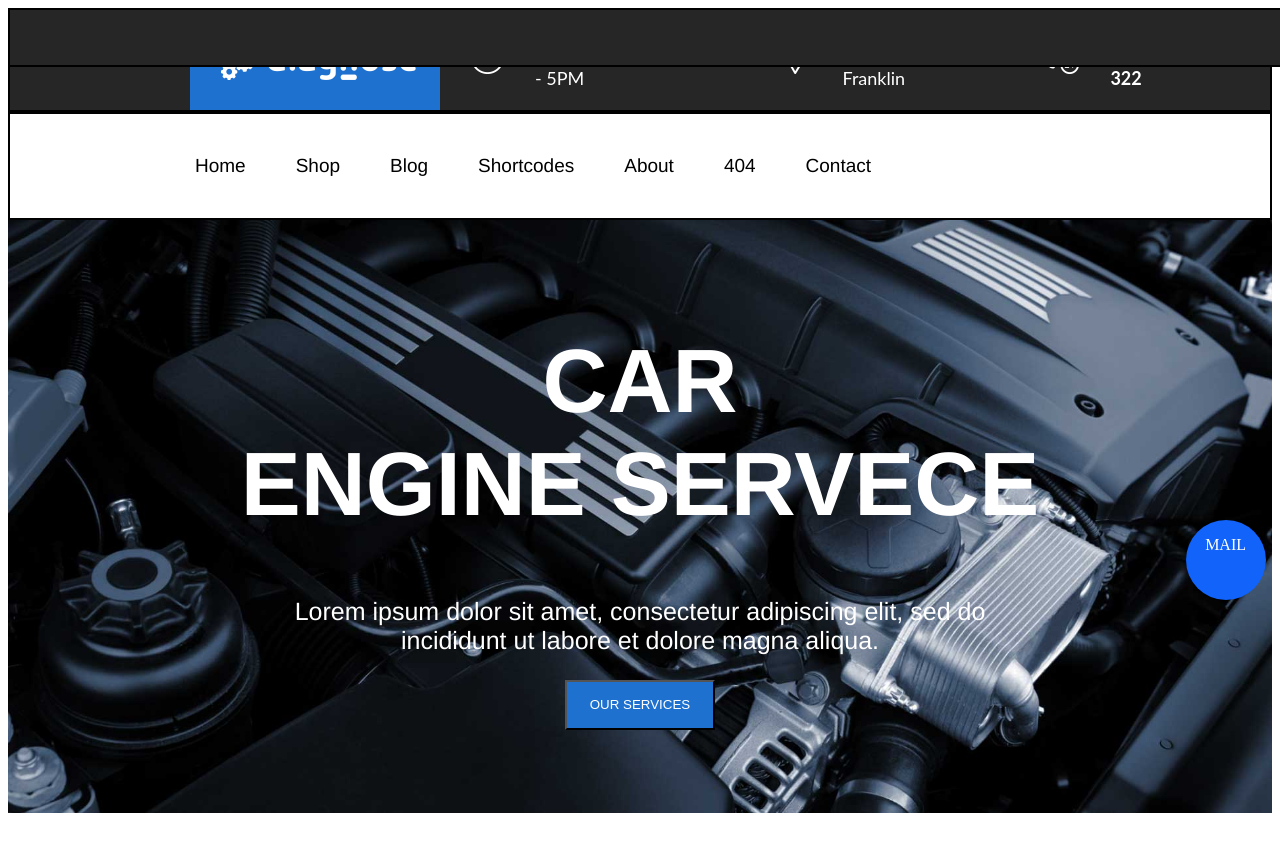
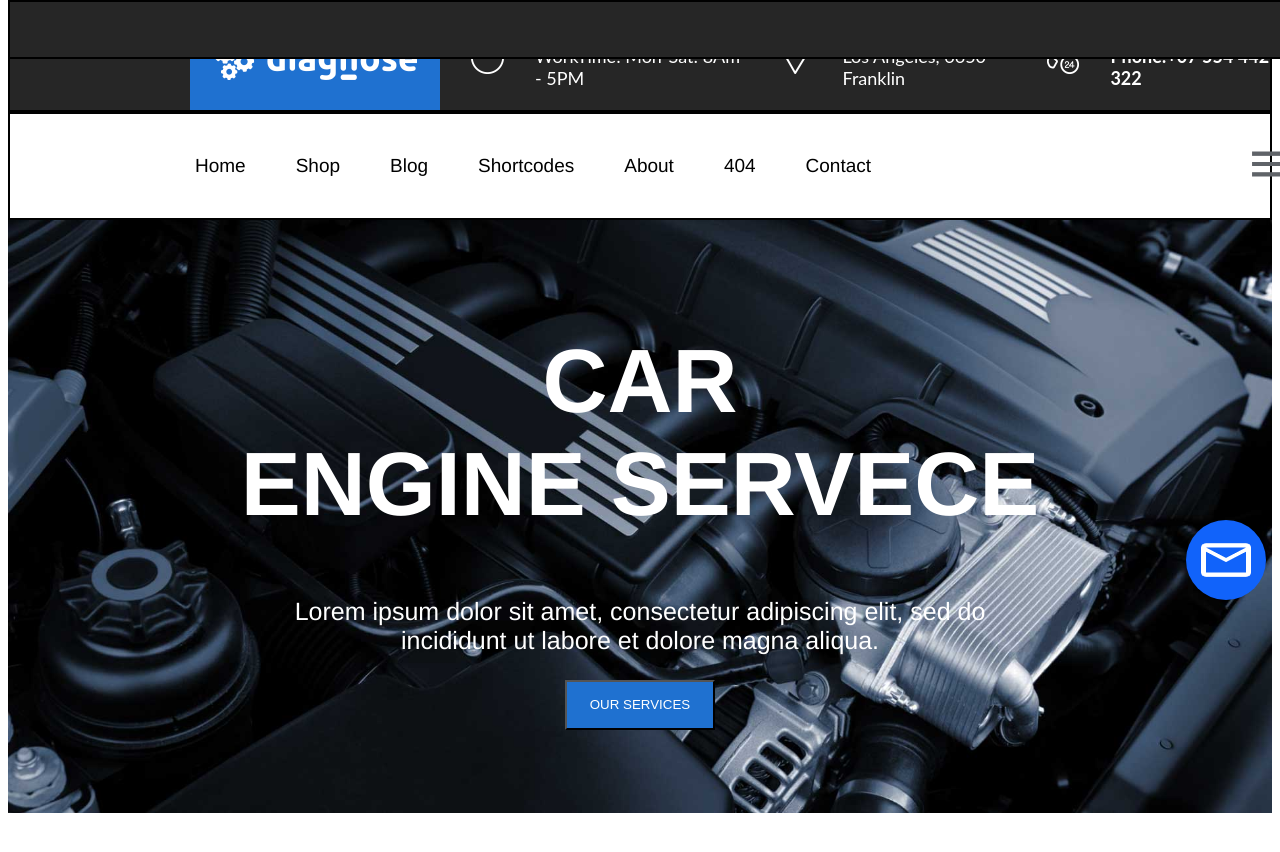
Before and after one commit to sarfaraz3535/Auto-Parts, a plain HTML site: page index.html in a window 1280 px wide. Drawn offline with Linux system fonts and the light colour scheme.

Commit message:
more worked

```diff
--- a/index.html
+++ b/index.html
@@ -7,14 +7,16 @@
     <title>clone-Diagnose - Auto Repair Services WordPress Theme Preview - ThemeForest</title>
 </head>
 <body>
+
+<div class="main-div">
     <div>
         <div id="buy">
             <!-- <div><img id="logo-pic" src="assets/logo.png" alt=""> -->
             <button id="btn-buy">Buy now</button></div>
-    </div>
+
     </div>
 
-<div id="mail-link"><p>MAIL</p></div>
+    <div id="mail-link"><img class="mail-img" src="assets/mail_24dp_FFFFFF_FILL0_wght400_GRAD0_opsz24.png"></div>
 
     <!-- <div id="prhs"></div> -->
     <!-- <div id="rltd"></div> -->
@@ -44,6 +46,7 @@
                 <li>404</li>
                 <li>Contact</li>
             </ul>
+            <img class="menu-logo" src="assets/menu_24dp_5F6368_FILL0_wght400_GRAD0_opsz24.png">
         </div>
     </nav>
 
@@ -55,5 +58,7 @@
     </div>
 
 
+
+</div>
 </body>
 </html>
--- a/style.css
+++ b/style.css
@@ -1,3 +1,10 @@
+.main-div{
+    height: 100%;
+    width: 100%;
+    margin: 0%;
+    padding: 0%;
+}
+
 #logo-pic{
     width: 200px;
     padding-top: 10px;
@@ -8,6 +15,7 @@
     width: 100%;
     background-color: #262626;
     position: fixed;
+    top: 0;
 
 }
 #btn-buy{
@@ -71,6 +79,12 @@ ul{
 ul li{
     margin: 25px;
 }
+.menu-logo{
+    height: 50px;
+    width: 50px;
+    padding-top: 25px;
+    padding-left: 350px;
+}
 
 #img-bg1{
     color: white;
@@ -114,6 +128,11 @@ ul li{
     color: white;
     text-align: center;
 }
+.mail-img{
+    height: 50px;
+    width: 60px;
+    padding-top: 15px;
+}
 #mail-link:hover{
     background-color: #2b09ea;
 }
```
Also changed, not shown: assets/mail_24dp_FFFFFF_FILL0_wght400_GRAD0_opsz24.png (added), assets/menu_24dp_5F6368_FILL0_wght400_GRAD0_opsz24.png (added). Lines whose indentation alone changed are shown as unchanged.
